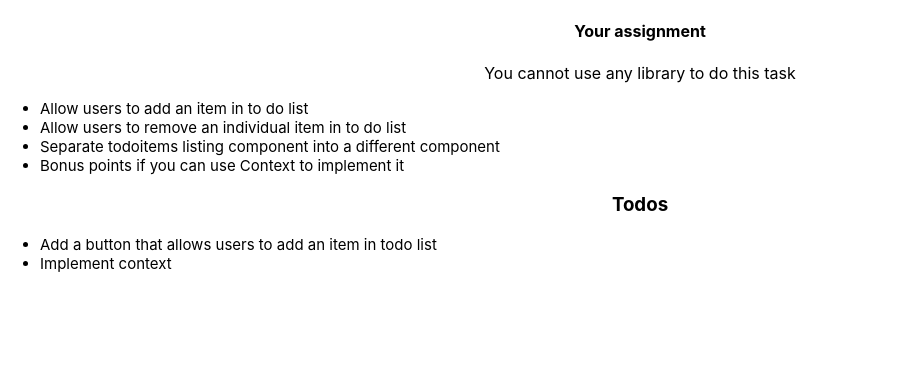
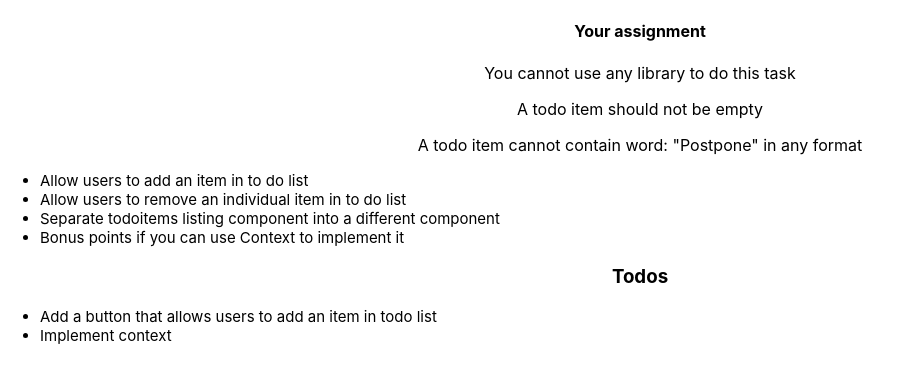
Before and after one commit to MohitDhungana/react-challenge-1, a React (Create React App) app: page / in a window 1280 px wide. Shown: the top 380 px of the page, without its empty margins (0-902 px from the left). Built offline with nearby package versions, Linux system fonts and the light colour scheme.

Commit message:
Add some validation conditions for the assignment

```diff
--- a/src/App.js
+++ b/src/App.js
@@ -11,6 +11,8 @@ function App() {
       <section>
         <h4>Your assignment</h4>
         <p>You cannot use any library to do this task</p>
+        <p>A todo item should not be empty</p>
+        <p>A todo item cannot contain word: "Postpone" in any format</p>
         <ul className="assignment-tasks">
           <li>Allow users to add an item in to do list</li>
           <li>
```
